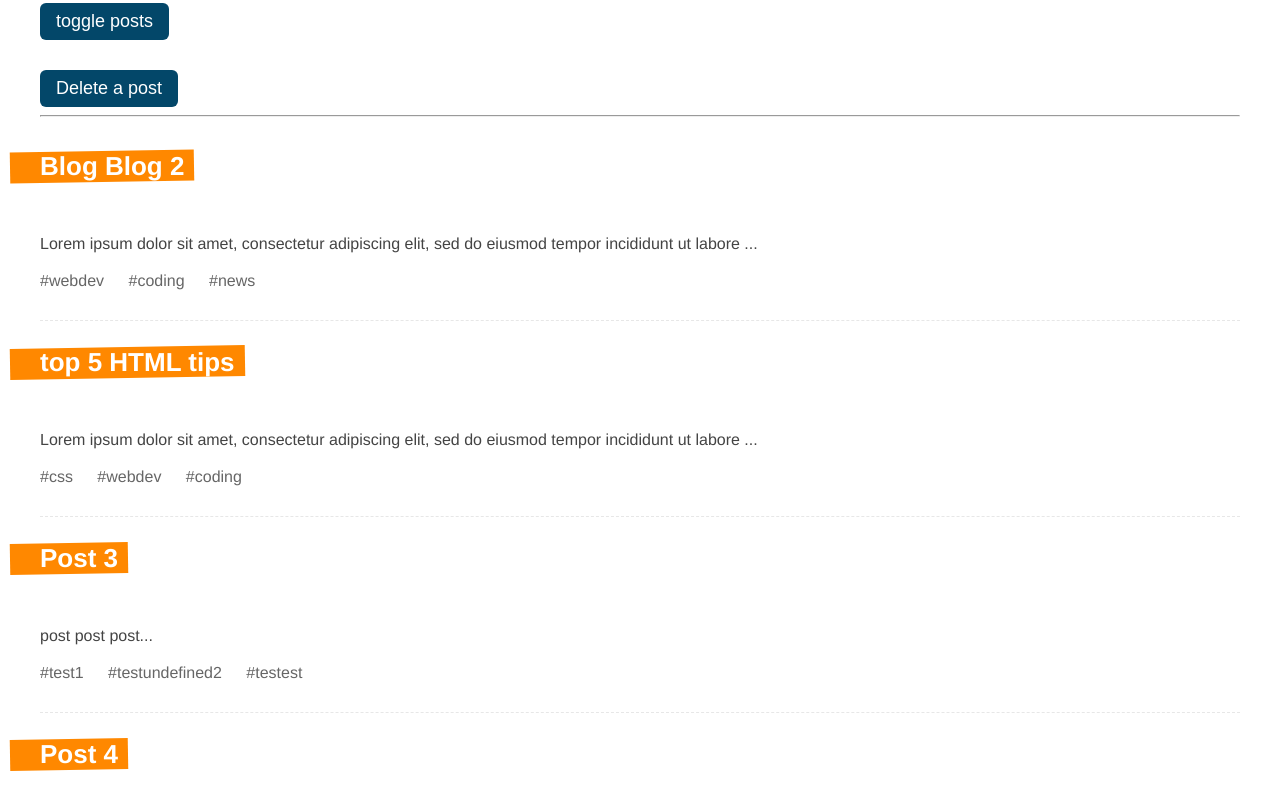
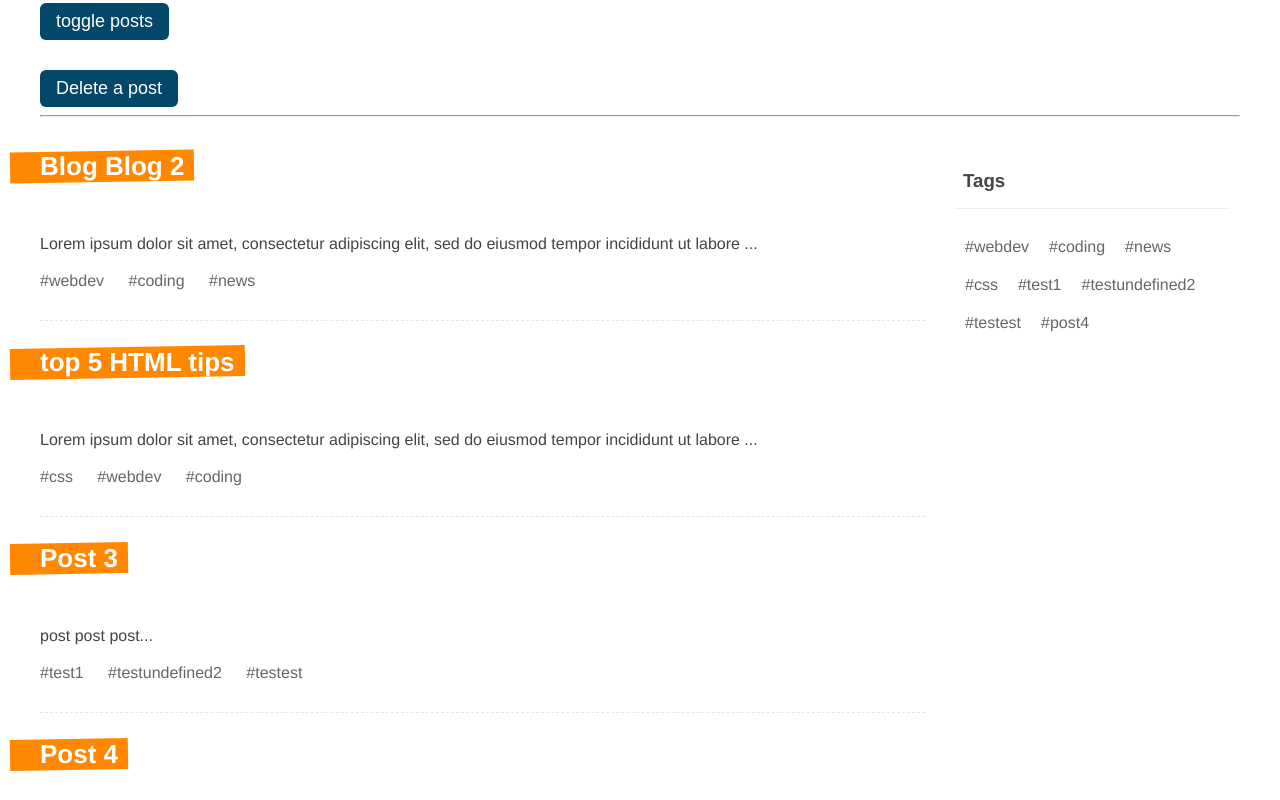
Before and after one commit to AdaN6/vue3_CLI, a Vue app in the folder dojo-blog-2/: page / in a window 1280 px wide. Shown: the part 620-1420 px from the top of the page. Built offline with nearby package versions, Linux system fonts and the light colour scheme; data requests are answered from the project's data file.

Commit message:
restyled the tagcloud to display grid

```diff
--- a/dojo-blog-2/src/views/Home.vue
+++ b/dojo-blog-2/src/views/Home.vue
@@ -8,7 +8,7 @@
     <div v-if="error">
       <h1>{{ error }}</h1>
     </div>
-    <div v-if="posts2.length">
+    <div v-if="posts2.length" class="layout">
       <PostList2 v-if="showPosts" :postsVTwo="posts2" />
       <TagCloud :posts2="posts2"/>
     </div>
@@ -56,4 +56,12 @@ export default {
   padding: 10px;
 
  }
+
+ .layout {
+  display: grid;
+  grid-template-columns: 3fr 1fr;
+  gap: 20px
+ }
+
+
 </style>
--- a/dojo-blog-2/src/views/Tag.vue
+++ b/dojo-blog-2/src/views/Tag.vue
@@ -1,7 +1,7 @@
 <template>
   <div class="tag">
     <div v-if="error">{{ error }}</div>
-    <div v-if="posts2.length">
+    <div v-if="posts2.length" class="layout">
       <PostList2 :postsVTwo="postWithTag"/>
       <TagCloud :posts2="posts2" />
     </div>
```
